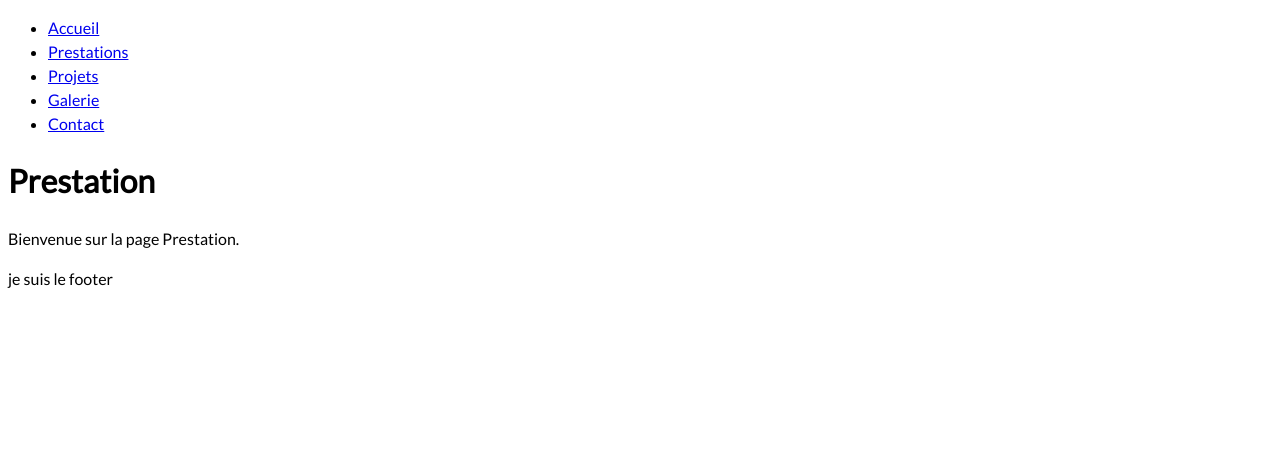
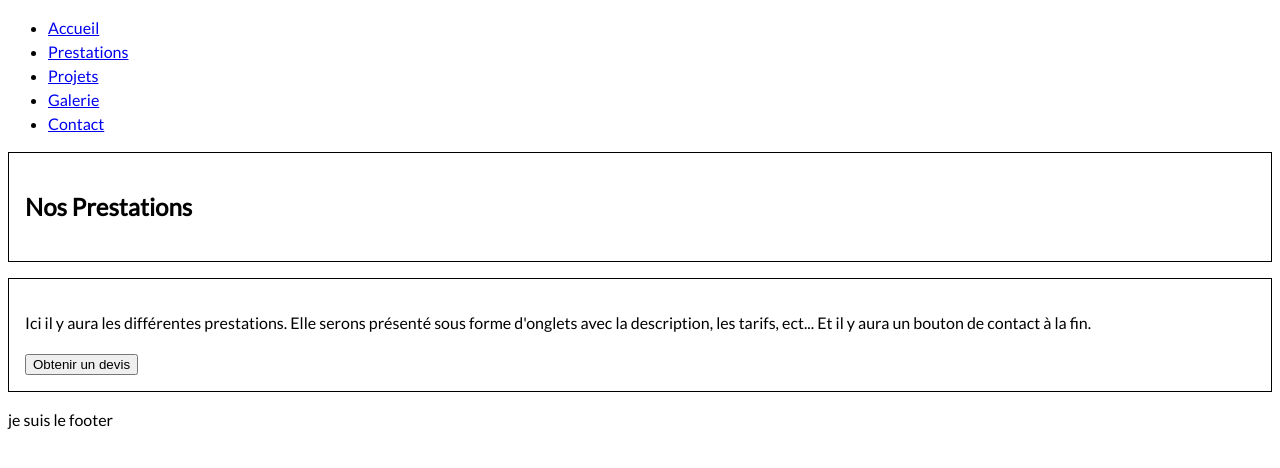
Before and after one commit to Guillaume811/site_dmv, a React (Create React App) app in the folder dmv/: page /prestation in a window 1280 px wide. Shown: the top 468 px of the page. Built offline with nearby package versions, Linux system fonts and the light colour scheme.

Commit message:
ajout section page prestation

```diff
--- a/dmv/src/pages/Prestation/Prestation.tsx
+++ b/dmv/src/pages/Prestation/Prestation.tsx
@@ -1,10 +1,22 @@
 import React from 'react';
+import HeadingSection from '../../components/sections/HeadingSection/HeadingSection';
+import Button from '../../components/Button/Button';
+import BasicSection from '../../components/sections/BasicSection/BasicSection';
 
 const Prestation: React.FC = () => {
     return (
         <div>
-            <h1>Prestation</h1>
-            <p>Bienvenue sur la page Prestation.</p>
+            {/*Section d'en-tête*/}
+            <HeadingSection title='Nos Prestations' />
+
+            {/*Section de présentation des prestations*/}
+            <BasicSection>
+                <p>
+                    Ici il y aura les différentes prestations. Elle serons présenté sous forme d'onglets avec la description, les tarifs, ect... Et il y aura un bouton de contact à la fin.
+                </p>
+                <Button text='Obtenir un devis' />
+            </BasicSection>
+
         </div>
     );
 };
```
